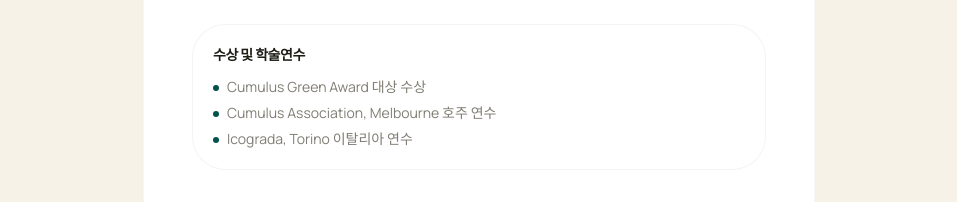
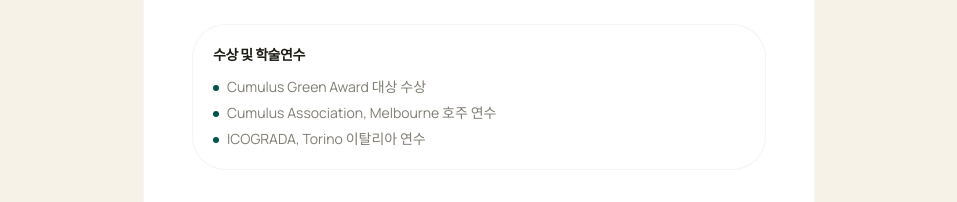
Before and after one commit to act-art-center/actartcenter.com, a Next.js app: page /team in a window 1280 px wide. Shown: the part 2180-2382 px from the top of the page, without its empty margins (161-1118 px from the left). Built offline with nearby package versions, Linux system fonts and the light colour scheme.

Commit message:
capitalize ICOGRADA in team awards

```diff
--- a/src/app/team/page.tsx
+++ b/src/app/team/page.tsx
@@ -303,7 +303,7 @@ export default function TeamPage() {
                   {[
                     "Cumulus Green Award 대상 수상",
                     "Cumulus Association, Melbourne 호주 연수",
-                    "Icograda, Torino 이탈리아 연수",
+                    "ICOGRADA, Torino 이탈리아 연수",
                   ].map((item) => (
                     <li key={item} className="flex items-start gap-2">
                       <span className="w-1.5 h-1.5 mt-2 rounded-full bg-primary-500 shrink-0" />
```
